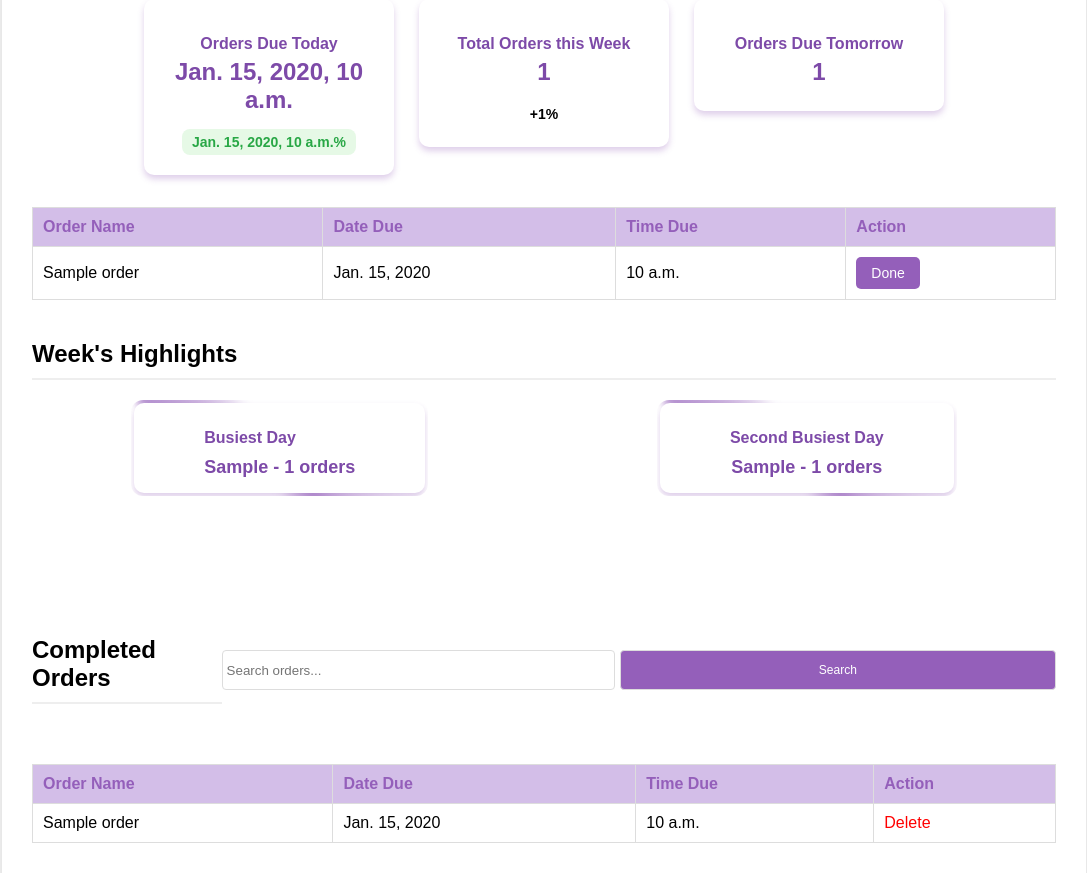
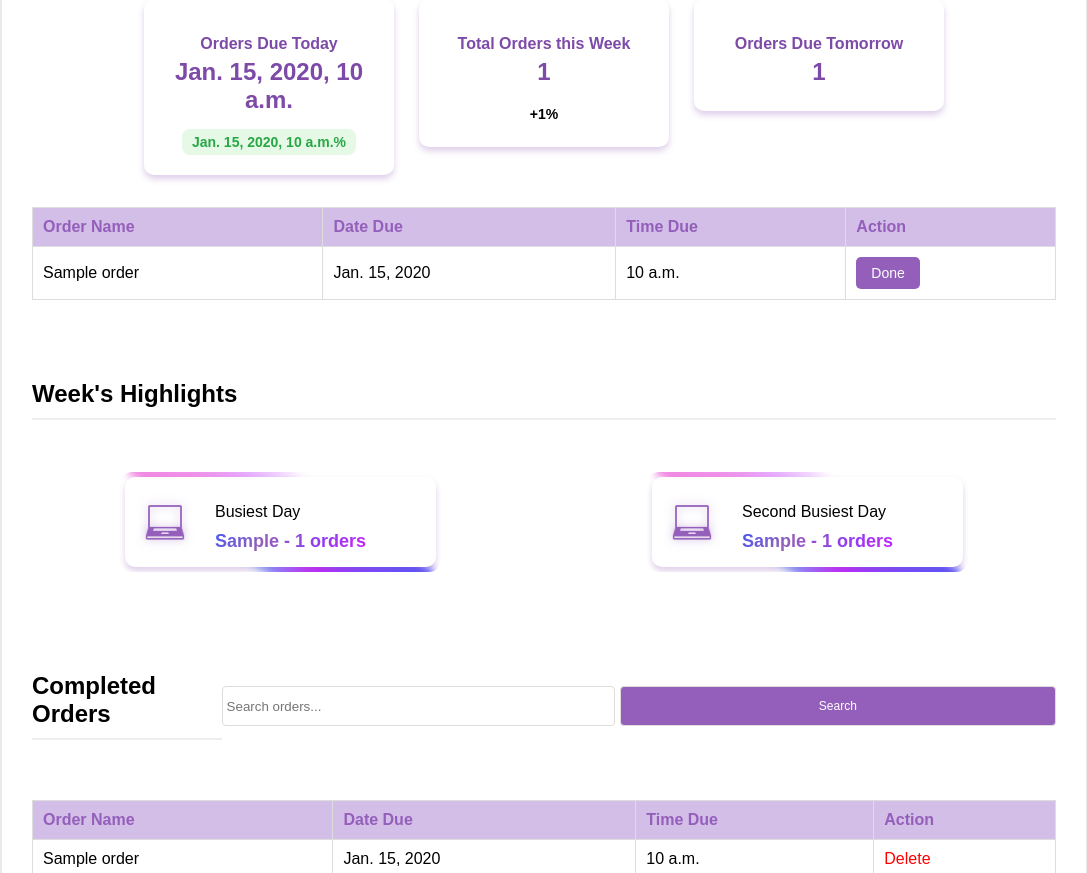
Before and after one commit to Andy3643/ordermanagement, a Django app: template orders/templates/orders/order_list.html in a window 1280 px wide. Shown: the part 578-1451 px from the top of the page, without its empty margins (96-1183 px from the left). Run offline with Django 4.2, Linux system fonts and the light colour scheme; tables that the repository leaves empty hold one stand-in row (values such as "Sample post"); the template is opened without the code that fills it: values that come from a table or form of the project are taken from there, most other values are stand-ins (such as "Sample title", 1, 10 or a date in 2020).

Commit message:
add laptop icon for UI

```diff
--- a/orders/templates/orders/order_list.html
+++ b/orders/templates/orders/order_list.html
@@ -1,3 +1,5 @@
+{% load static %}
+
 <!DOCTYPE html>
 <html>
 <head>
@@ -172,7 +174,7 @@
 
 
 .completed_orders{
-    margin-top: 15vh;
+    margin-top: 10vh;
     margin-bottom: 5vh;
     display: flex;
     justify-content: space-between;
@@ -342,21 +344,23 @@
 /* busiest day of the week section */
 
 .busiest-days-section {
-    margin-top: 40px;
+    margin-top: 10vh;
+
 }
 
 .busiest-days-row {
     display: flex;
-    justify-content: space-around; /* center horizontally */
-    gap: 30px; /* space between cards */
-    flex-wrap: wrap; /* allow to wrap on small screens */
+    justify-content: space-around;
+    gap: 30px;
+    flex-wrap: wrap;
+    padding-top: 4vh;
 }
 
 .busiest-days-row .box-holder {
     flex: 1 1 250px; /* grow, shrink, base width */
     max-width: 100%;
     background: white;
-    padding: 10px 70px;
+    padding: 10px 70px 10px 20px;
     border-radius: 10px;
     box-shadow: 0 4px 6px rgba(148, 95, 186, 0.3);
     text-align: center;
@@ -378,6 +382,24 @@
     font-weight: bold;
 }
 
+.card-icon {
+    width: 40px;
+    height: 40px;
+    display: block;
+    margin-left: auto;
+    margin-right: 30px;
+    margin-top: 15px;
+    filter: drop-shadow(0 0 5px rgba(148, 95, 186, 0.5));
+    transition: transform 0.3s ease;
+}
+
+.card-icon:hover {
+    transform: scale(1.1);
+}
+.busy_display{
+    display: flex;
+    justify-content: space-between;
+}
 
 /* glowing border on cards */
 /* Outer glow wrapper */
@@ -385,7 +407,7 @@
     position: relative;
     display: inline-block;
     border-radius: 12px;
-    padding: 3px; /* Border thickness */
+    padding: 5px; /* Border thickness */
     overflow: hidden;
 }
 
@@ -394,21 +416,20 @@
     content: "";
     position: absolute;
     inset: 0;
-   background: conic-gradient(
+    background: conic-gradient(
     from 0deg,
     transparent 0%,
-    transparent 20%,
-    rgba(148, 95, 186, 0.7) 30%,
-    transparent 40%,
-    transparent 60%,
-    rgba(148, 95, 186, 0.7) 70%,
-    transparent 80%,
+    #1A6DFF 15%,
+    #C822FF 30%,
+    #6DC7FF 50%,
+    #FF66C4 60%,
+    #E6ABFF 80%,
     transparent 100%
 );
-animation: spinBorder 6s linear infinite;
+    animation: spinBorder 6s linear infinite;
     z-index: 0;
     border-radius: 12px;
-    filter: blur(4px); /* 💡 This makes it glow! */
+    filter: blur(4px);
 }
 
 /* Inner content stays still */
@@ -422,14 +443,24 @@ animation: spinBorder 6s linear infinite;
     z-index: 1;
 }
 
+
+/* Apply gradient text only inside glow-border inner-card */
+.glow-border .inner-card h3{
+color: #000;
+}
+.glow-border .inner-card p {
+    background: linear-gradient(135deg,  #4758f3, #945FBA, #913df0, #C822FF);
+    -webkit-background-clip: text;
+    -webkit-text-fill-color: transparent;
+    background-clip: text;
+}
+
 .inner-card h3 {
-    color: #7D4AA8;
-    margin-bottom: 10px;
     text-align: left;
+    font-weight: lighter;
 }
 
 .inner-card p {
-    color: #7D4AA8;
     font-size: 18px;
     font-weight: bold;
 }
@@ -592,8 +623,13 @@ animation: spinBorder 6s linear infinite;
         {% if busiest_day %}
             <div class="glow-border">
                 <div class="box-holder inner-card">
-                    <h3>Busiest Day</h3>
-                    <p>{{ busiest_day }} - {{ busiest_day_count }} orders</p>
+                    <div class="busy_display">
+                    <img src="{% static 'orders/images/icons8-laptop-100.png' %}" alt="Laptop Icon" class="card-icon">
+                     <div class="busy_txt">
+                        <h3>Busiest Day</h3>
+                        <p>{{ busiest_day }} - {{ busiest_day_count }} orders</p>
+                     </div>
+                    </div>
                 </div>
             </div>
         {% endif %}
@@ -601,8 +637,16 @@ animation: spinBorder 6s linear infinite;
         {% if second_busiest_day %}
             <div class="glow-border">
                 <div class="box-holder inner-card">
+                    <div class="busy_display">
+                    <img src="{% static 'orders/images/icons8-laptop-100.png' %}" alt="Laptop Icon" class="card-icon">
+                     <div class="busy_txt">
                     <h3>Second Busiest Day</h3>
                     <p>{{ second_busiest_day }} - {{ second_busiest_day_count }} orders</p>
+                     </div>
+                    </div>
+
+
+
                 </div>
             </div>
         {% endif %}
```
Also changed, not shown: orders/static/orders/styles.css (deleted, +0 -62 lines), todo_project/settings.py (+4 -6 lines), orders/static/orders/images/icons8-laptop-100.png (added).
